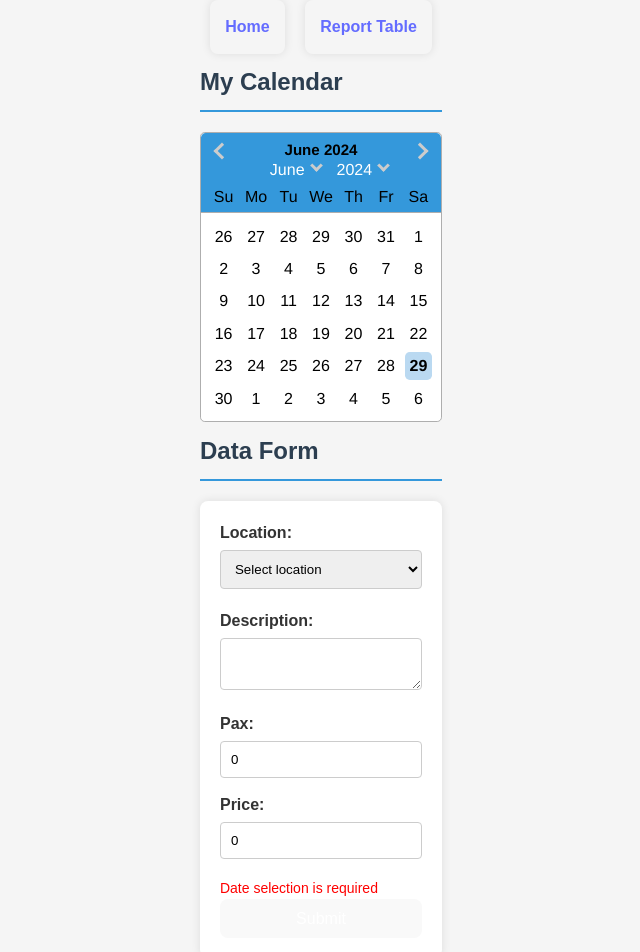
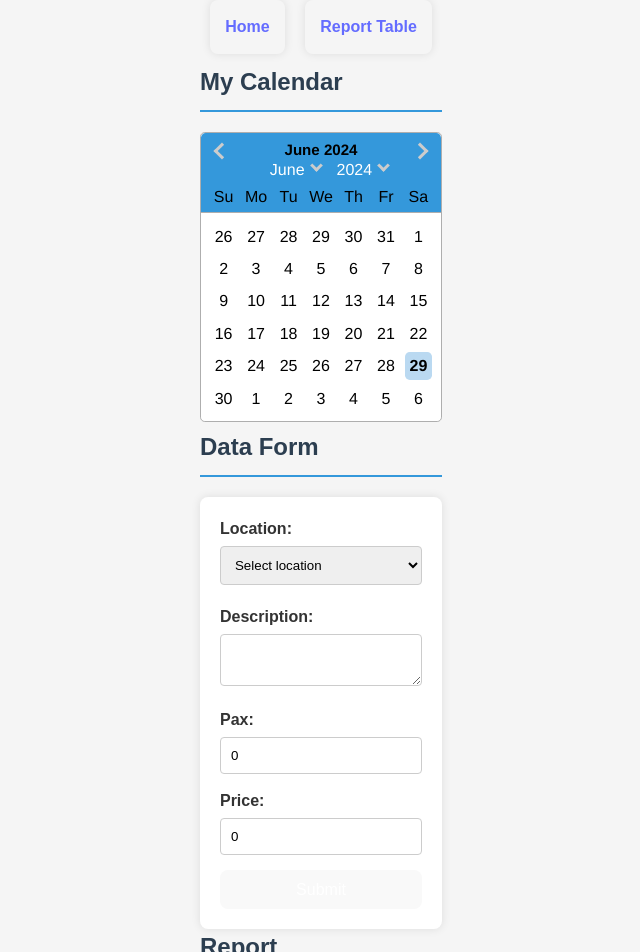
Before and after one commit to Allynesta/myplanner, a React (Vite) app: page / in a window 1280 px wide. Shown: the top 952 px of the page, without its empty margins (319-959 px from the left). Built offline with nearby package versions, Linux system fonts and the light colour scheme.

Commit message:
form error improve

```diff
--- a/src/components/Calender.tsx
+++ b/src/components/Calender.tsx
@@ -40,7 +40,7 @@ const Calender: React.FC<Props> = ({ onSelect }) => {
 				onChange={handleDateChange}
 				dateFormat="MMMM d, yyyy"
 			/>
-			{!selectedDate && <div className="error-message">{error}</div>}{" "}
+			{error && <div className="error-message">{error}</div>}{" "}
 			{/* Display error message if present */}
 		</div>
 	);
--- a/src/components/DataForm.tsx
+++ b/src/components/DataForm.tsx
@@ -52,41 +52,39 @@ const DataForm: React.FC<Props> = ({ onSubmit, selectedDate }) => {
 					<Form>
 						<div>
 							<label htmlFor="location">Location:</label>
+							{errors.location && touched.location ? (
+								<div className="error-message">{errors.location}</div>
+							) : null}
 							<Field id="location" name="location" as="select">
 								<option value="">Select location</option>
 								<option value="pieter">Pieter Both</option>
 								<option value="morne">Le Morne</option>
 								<option value="cascade">7 Cascades</option>
 							</Field>
-							{errors.location && touched.location ? (
-								<div className="error-message">{errors.location}</div>
-							) : null}
 						</div>
 
 						<div>
 							<label htmlFor="description">Description:</label>
-							<Field id="description" name="description" as="textarea" />
 							{errors.description && touched.description ? (
 								<div className="error-message">{errors.description}</div>
 							) : null}
+							<Field id="description" name="description" as="textarea" />
 						</div>
 						<div>
 							<label htmlFor="pax">Pax:</label>
-							<Field id="pax" name="pax" type="number" />
 							{errors.pax && touched.pax ? (
 								<div className="error-message">{errors.pax}</div>
 							) : null}
+							<Field id="pax" name="pax" type="number" />
 						</div>
 						<div>
 							<label htmlFor="price">Price:</label>
-							<Field id="price" name="price" type="number" />
 							{errors.price && touched.price ? (
 								<div className="error-message">{errors.price}</div>
 							) : null}
+							<Field id="price" name="price" type="number" />
 						</div>
-						{!selectedDate ? (
-							<div className="error-message">Date selection is required</div>
-						) : null}
+
 						<button type="submit">Submit</button>
 					</Form>
 				)}
```
